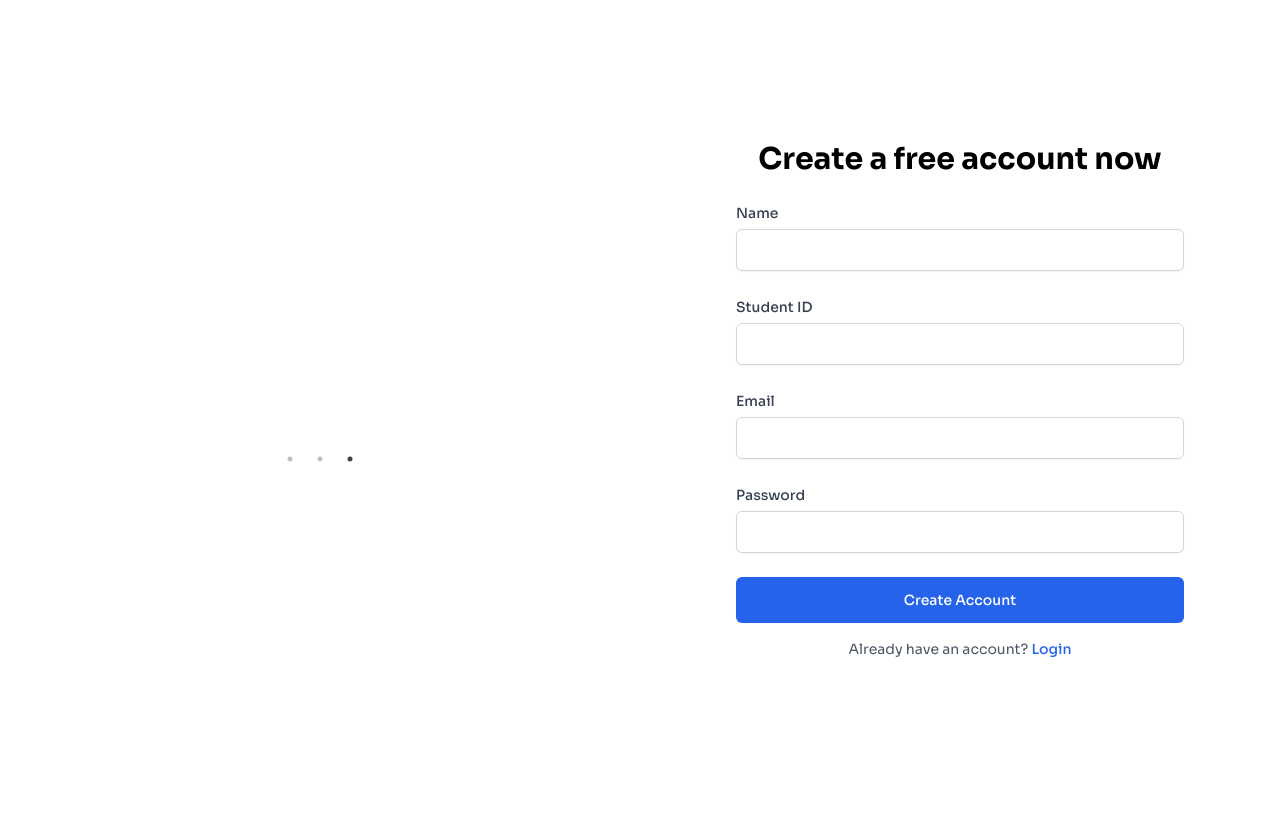
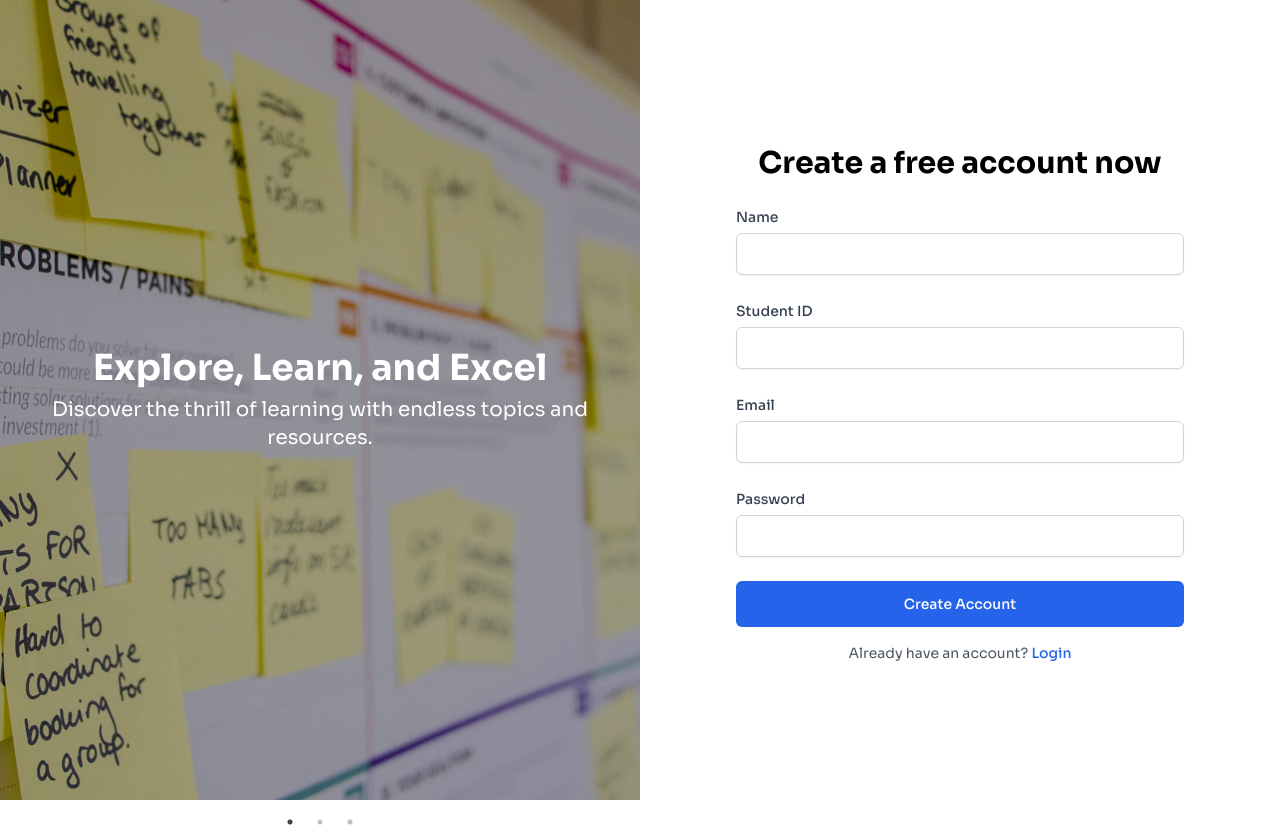
Before and after one commit to rencodesstuff/quizze2, a Next.js app: page /signup in a window 1280 px wide. Before the commit the page ends 800 px from the top, so only its background shows below. Built offline with nearby package versions, Linux system fonts and the light colour scheme.

Commit message:
forth commit

```diff
--- a/src/pages/signup/index.tsx
+++ b/src/pages/signup/index.tsx
@@ -16,100 +16,74 @@ const settings = {
 };
 
 const SignUpPage = () => {
+  const slides = [
+    {
+      image: "/notes.jpg",
+      alt: "Explore, Learn, and Excel",
+      text: "Discover the thrill of learning with endless topics and resources."
+    },
+    {
+      image: "/study.jpg",
+      alt: "Study Strategies",
+      text: "Enhance your study habits with expert tips and strategies."
+    },
+    {
+      image: "/wb.jpg",
+      alt: "Whiteboard Sessions",
+      text: "Collaborate and visualize your ideas with interactive sessions."
+    }
+  ];
+
   return (
     <>
       <Head>
         <title>Sign Up | Quizze</title>
       </Head>
-      <div className="flex flex-wrap min-h-screen items-center justify-center">
+      <div className="flex flex-wrap min-h-screen items-center justify-center ">
         {/* Slider and Information Side */}
         <div className="w-full md:w-1/2">
           <Slider {...settings}>
-            <div style={{ backgroundImage: "url('./notes.jpg')", backgroundSize: 'cover', backgroundPosition: 'center', height: '100vh' }}>
-              <div className="p-10 text-white text-center h-full flex items-center justify-center">
-                {/* Words */}
+            {slides.map((slide, index) => (
+              <div key={index} className="relative w-full h-screen">
+                <img src={slide.image} alt={slide.alt} className="w-full h-full object-cover"/>
+                <div className="absolute inset-0 flex items-center justify-center p-10 bg-black bg-opacity-30">
+                  <div className="text-center text-white">
+                    <h2 className="text-4xl font-bold">{slide.alt}</h2>
+                    <p className="text-xl mt-2">{slide.text}</p>
+                  </div>
+                </div>
               </div>
-            </div>
-            <div style={{ backgroundImage: "url('./study.jpg')", backgroundSize: 'cover', backgroundPosition: 'center', height: '100vh' }}>
-              <div className="p-10 text-white text-center h-full flex items-center justify-center">
-                {/* Words ez */}
-              </div>
-            </div>
-            <div style={{ backgroundImage: "url('./wb.jpg')", backgroundSize: 'cover', backgroundPosition: 'center', height: '100vh' }}>
-              <div className="p-10 text-white text-center h-full flex items-center justify-center">
-                {/* words zezez */}
-              </div>
-            </div>
+            ))}
           </Slider>
         </div>
         {/* Form Side */}
         <div className="w-full md:w-1/2 flex items-center justify-center p-10 bg-white">
           <div className="max-w-md w-full">
-            <h1 className="text-3xl font-bold text-center mb-6">
-              Create a free account now
-            </h1>
+            <h1 className="text-3xl font-bold text-center mb-6">Create a free account now</h1>
             <form className="space-y-6">
               <div>
-                <label htmlFor="name" className="text-sm font-medium text-gray-700">
-                  Name
-                </label>
-                <input
-                  type="text"
-                  id="name"
-                  autoComplete="name"
-                  required
-                  className="mt-1 w-full px-4 py-2 border border-gray-300 rounded-md shadow-sm focus:outline-none focus:ring-2 focus:ring-blue-500 focus:border-blue-500"
-                />
+                <label htmlFor="name" className="text-sm font-medium text-gray-700">Name</label>
+                <input type="text" id="name" autoComplete="name" required className="mt-1 w-full px-4 py-2 border border-gray-300 rounded-md shadow-sm focus:outline-none focus:ring-2 focus:ring-blue-500 focus:border-blue-500"/>
               </div>
               <div>
-                <label htmlFor="studentID" className="text-sm font-medium text-gray-700">
-                  Student ID
-                </label>
-                <input
-                  type="studentID"
-                  id="studentID"
-                  autoComplete="new-studentID"
-                  required
-                  className="mt-1 w-full px-4 py-2 border border-gray-300 rounded-md shadow-sm focus:outline-none focus:ring-2 focus:ring-blue-500 focus:border-blue-500"
-                />
+                <label htmlFor="studentID" className="text-sm font-medium text-gray-700">Student ID</label>
+                <input type="text" id="studentID" autoComplete="new-studentID" required className="mt-1 w-full px-4 py-2 border border-gray-300 rounded-md shadow-sm focus:outline-none focus:ring-2 focus:ring-blue-500 focus:border-blue-500"/>
               </div>
               <div>
-                <label htmlFor="email" className="text-sm font-medium text-gray-700">
-                  Email
-                </label>
-                <input
-                  type="email"
-                  id="email"
-                  autoComplete="email"
-                  required
-                  className="mt-1 w-full px-4 py-2 border border-gray-300 rounded-md shadow-sm focus:outline-none focus:ring-2 focus:ring-blue-500 focus:border-blue-500"
-                />
+                <label htmlFor="email" className="text-sm font-medium text-gray-700">Email</label>
+                <input type="email" id="email" autoComplete="email" required className="mt-1 w-full px-4 py-2 border border-gray-300 rounded-md shadow-sm focus:outline-none focus:ring-2 focus:ring-blue-500 focus:border-blue-500"/>
               </div>
               <div>
-                <label htmlFor="password" className="text-sm font-medium text-gray-700">
-                  Password
-                </label>
-                <input
-                  type="password"
-                  id="password"
-                  autoComplete="new-password"
-                  required
-                  className="mt-1 w-full px-4 py-2 border border-gray-300 rounded-md shadow-sm focus:outline-none focus:ring-2 focus:ring-blue-500 focus:border-blue-500"
-                />
+                <label htmlFor="password" className="text-sm font-medium text-gray-700">Password</label>
+                <input type="password" id="password" autoComplete="new-password" required className="mt-1 w-full px-4 py-2 border border-gray-300 rounded-md shadow-sm focus:outline-none focus:ring-2 focus:ring-blue-500 focus:border-blue-500"/>
               </div>
-              <button
-                type="submit"
-                className="w-full flex justify-center py-3 px-4 border border-transparent rounded-md text-sm font-medium text-white bg-blue-600 hover:bg-blue-700 focus:outline-none focus:ring-2 focus:ring-offset-2 focus:ring-blue-500"
-              >
+              <button type="submit" className="w-full flex justify-center py-3 px-4 border border-transparent rounded-md text-sm font-medium text-white bg-blue-600 hover:bg-blue-700 focus:outline-none focus:ring-2 focus:ring-offset-2 focus:ring-blue-500">
                 Create Account
               </button>
             </form>
             <p className="text-center mt-4 text-sm text-gray-600">
-              Already have an account?{" "}
-              <Link legacyBehavior href="/signin">
-                <a className="font-medium text-blue-600 hover:text-blue-500">
-                  Login
-                </a>
+              Already have an account? <Link legacyBehavior href="/signin">
+                <a className="font-medium text-blue-600 hover:text-blue-500">Login</a>
               </Link>
             </p>
           </div>
```
